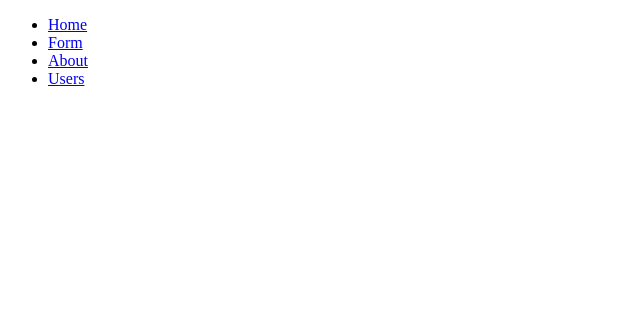
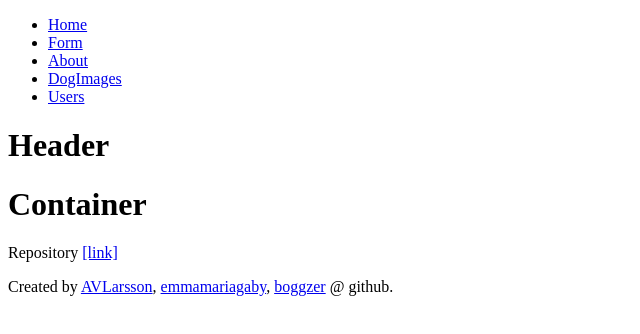
Before and after one commit to emmamariagaby/dawg-finder, a React app: page /DogScreen in a window 1280 px wide. Shown: the top 334 px of the page, without its empty margins (0-640 px from the left). Built offline with nearby package versions, Linux system fonts and the light colour scheme.

Commit message:
DogScreen done! Redy to put in some doggies.

```diff
--- /dev/null
+++ b/src/components/screens/DogScreen.tsx
@@ -0,0 +1,29 @@
+import * as React from 'react';
+
+import Header from "../Header";
+import Container from "../Container";
+// import DogImages from "../DogImages";
+import Button from "../Button";
+import Footer from "../Footer";
+
+ /**
+ *
+ */
+class DogScreen extends React.Component {
+render() {
+    return(
+        <>
+        <Header />
+        <Container>
+            {/* <DogImages /> */}
+            <Button />
+        </Container>
+        <Footer />
+        </>
+    );
+}
+
+
+};
+
+export default DogScreen;
--- a/src/index.tsx
+++ b/src/index.tsx
@@ -10,6 +10,7 @@ import {
 import Header from "./components/Header";
 import Home from "./components/screens/Home";
 import FormScreen from "./components/screens/FormScreen";
+import DogScreen from "./components/screens/DogScreen";
 import Footer from "./components/Footer";
 import Option from "./components/Option";
 import Form from "./components/Form";
@@ -33,6 +34,9 @@ ReactDOM.render(
               <Link to="/resultContainer">About</Link>
             </li>
             <li>
+              <Link to="/DogScreen">DogImages</Link>
+            </li>
+            <li>
               <Link to="/footer">Users</Link>
             </li>
           </ul>
@@ -50,6 +54,9 @@ ReactDOM.render(
           <Route path="/resultContainer">
             <ResultsContainer result="sällskap" />
           </Route>
+          <Route path="/DogScreen">
+            <DogScreen />
+          </Route>
           <Route path="/footer">
             <Footer />
           </Route>
```
